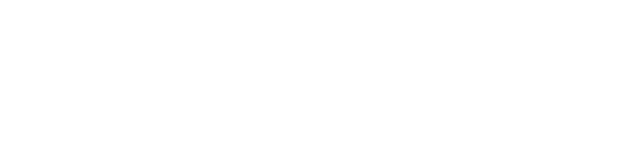
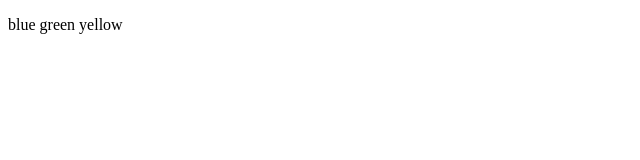
Before and after one commit to shaun24/Shaun24.github.io, a plain HTML site: page index.html in a window 1280 px wide. Shown: the whole page, without its empty margins (0-640 px from the left). Drawn offline with Linux system fonts and the light colour scheme.

Commit message:
second try

```diff
--- a/index.html
+++ b/index.html
@@ -7,6 +7,6 @@
     <title>Document</title>
 </head>
 <body>
-
+    <p>blue green yellow</p>
 </body>
 </html>
```
